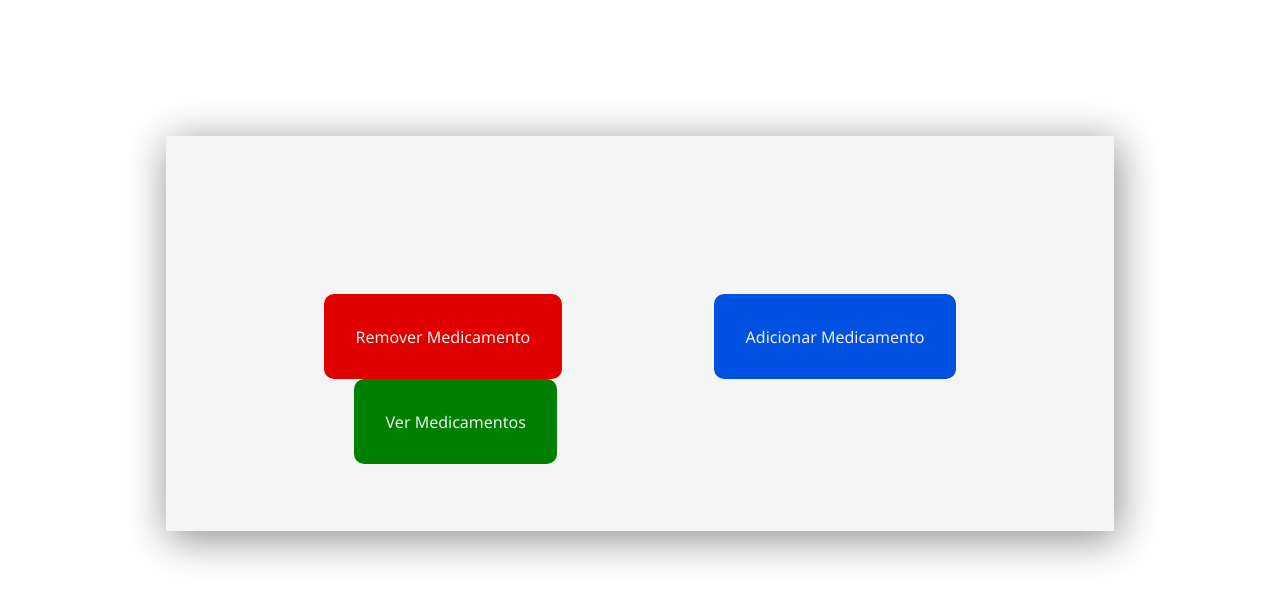
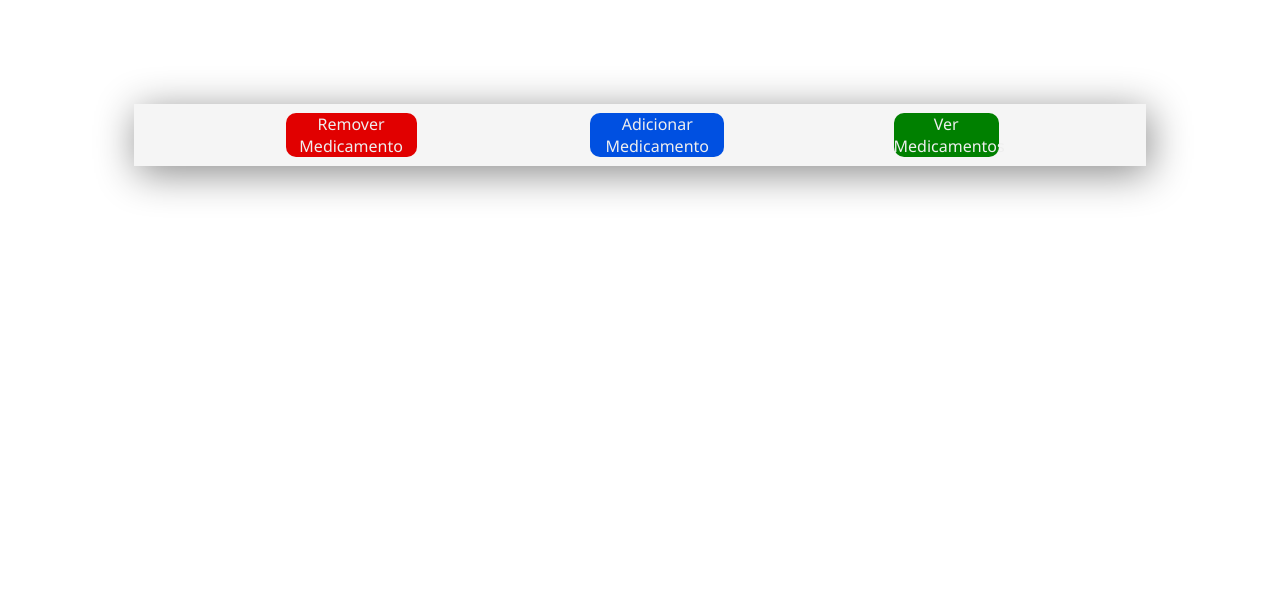
Before and after one commit to dvof-aluno-ifnmg/Esp-32_AP_alarms, a plain HTML site: page index.html in a window 1280 px wide. Shown: the part 165-768 px from the top of the page. Drawn offline with Linux system fonts and the light colour scheme.

Commit message:
consertei o alinhamento dos objetos em camposel
 On branch main
 Your branch is up to date with 'origin/main'.

Changes to be committed:
	modified:   index.html
	modified:   styles.css

```diff
--- a/index.html
+++ b/index.html
@@ -9,11 +9,11 @@
 <body>
     <h1 class="titulo">Bem vindo ao gerenciador de remédios!</h1>
     <div class="camposel">
-        <div class="twbt">
-            <a  href="removePage.html"><div class="lnkbtt" id="nlft">Remover Medicamento</div></a>
-            <a  href="addPage.html"><div class="lnkbtt" id="nrgt">Adicionar Medicamento</div></a>
-            <a  href="listamed.html"><div class="lnkbtt" id="nctr">Ver Medicamentos</div></a>
-        </div>
+
+            <a  href="removePage.html"><div class="lnkbtt" id="redy">Remover Medicamento</div></a>
+            <a  href="addPage.html"><div class="lnkbtt" id="">Adicionar Medicamento</div></a>
+            <a  href="listamed.html"><div class="lnkbtt" id="greny">Ver Medicamentos</div></a>
+
     </div>
 </body>
 </html>
--- a/styles.css
+++ b/styles.css
@@ -9,35 +9,38 @@ h1{
     margin-top: 100px;
 }
 .camposel{
-    margin: 12.5% 12.5% 12.5% 12.5%;
+    display: flex;
+    flex-direction: row;
+    justify-content: space-evenly;
+    justify-items: center;
+    align-content: space-between;
+    align-items:center;
     background-color: rgb(245, 245, 245);
-    height:50%;
-    width: 50%;
-    padding: 12.5% 12.5% 12.5% 12.5%;
+    margin: 10%;
     box-shadow: 3px 7px 40px #888;
+    height: 100%;
 }
 .lnkbtt{
+    text-align: center;
     background-color: rgb(0, 80, 225);
     color:rgb(238, 238, 238);
-    padding: 5% 5% 5% 5%;
     border-radius: 10px;
+    margin: 5% 12.5% 5% 12.5%;
+}
 
-}
- #nlft{
-    float:left;
+#redy{
     background-color:rgb(225, 0, 0)
 }
- #nrgt{
-    float:right;
-}
-#nctr{
-    float:left;
-    margin-left: 30px;
+
+#greny{
     background-color:green;
 }
 
 .twbt{
-    margin-bottom:12.5%;
+    display:flex;
+    flex-direction: row;
+    align-items: center;
+    align-content: space-between;
 }
 #retr{
     text-decoration: none;
```
